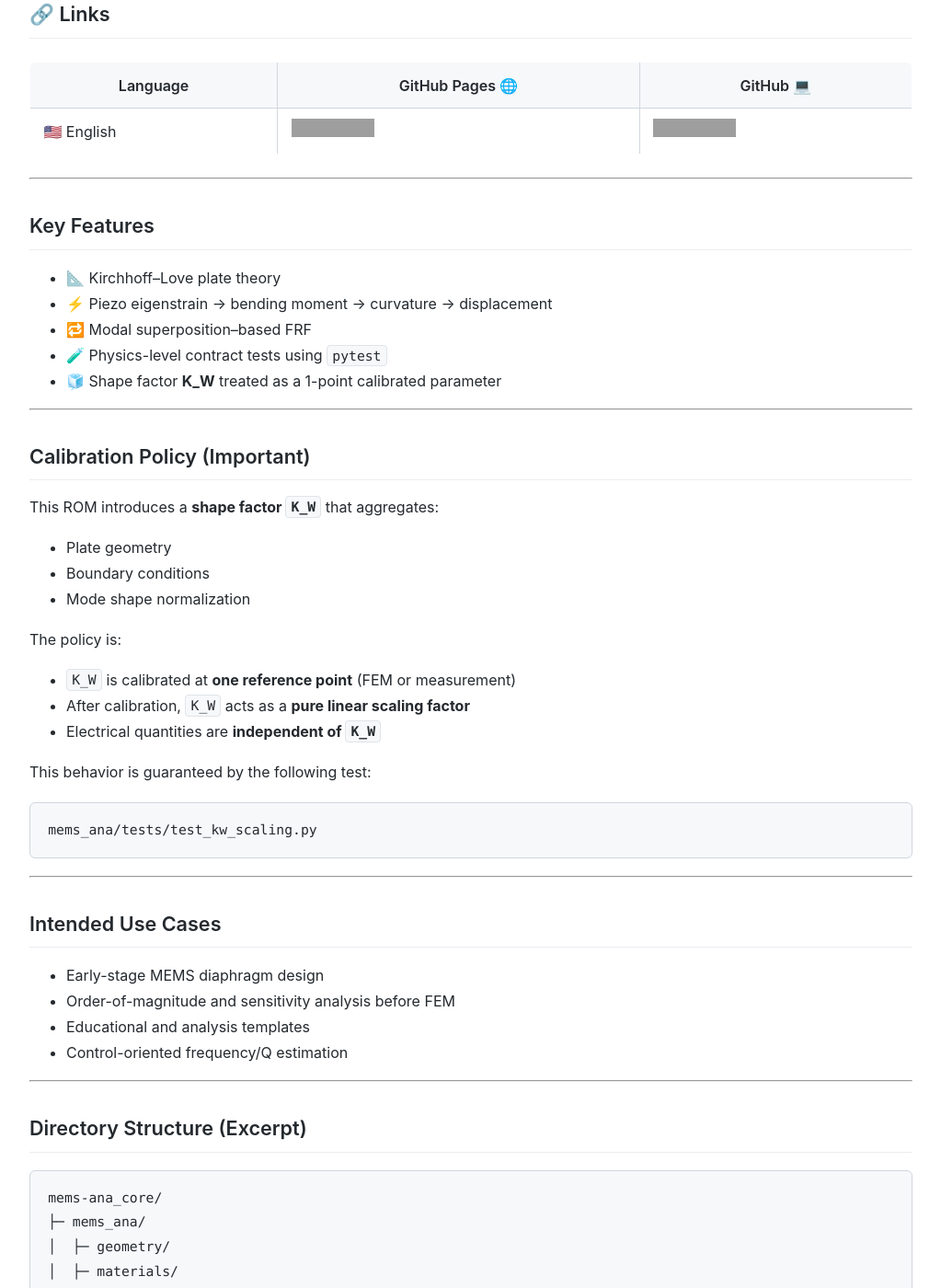
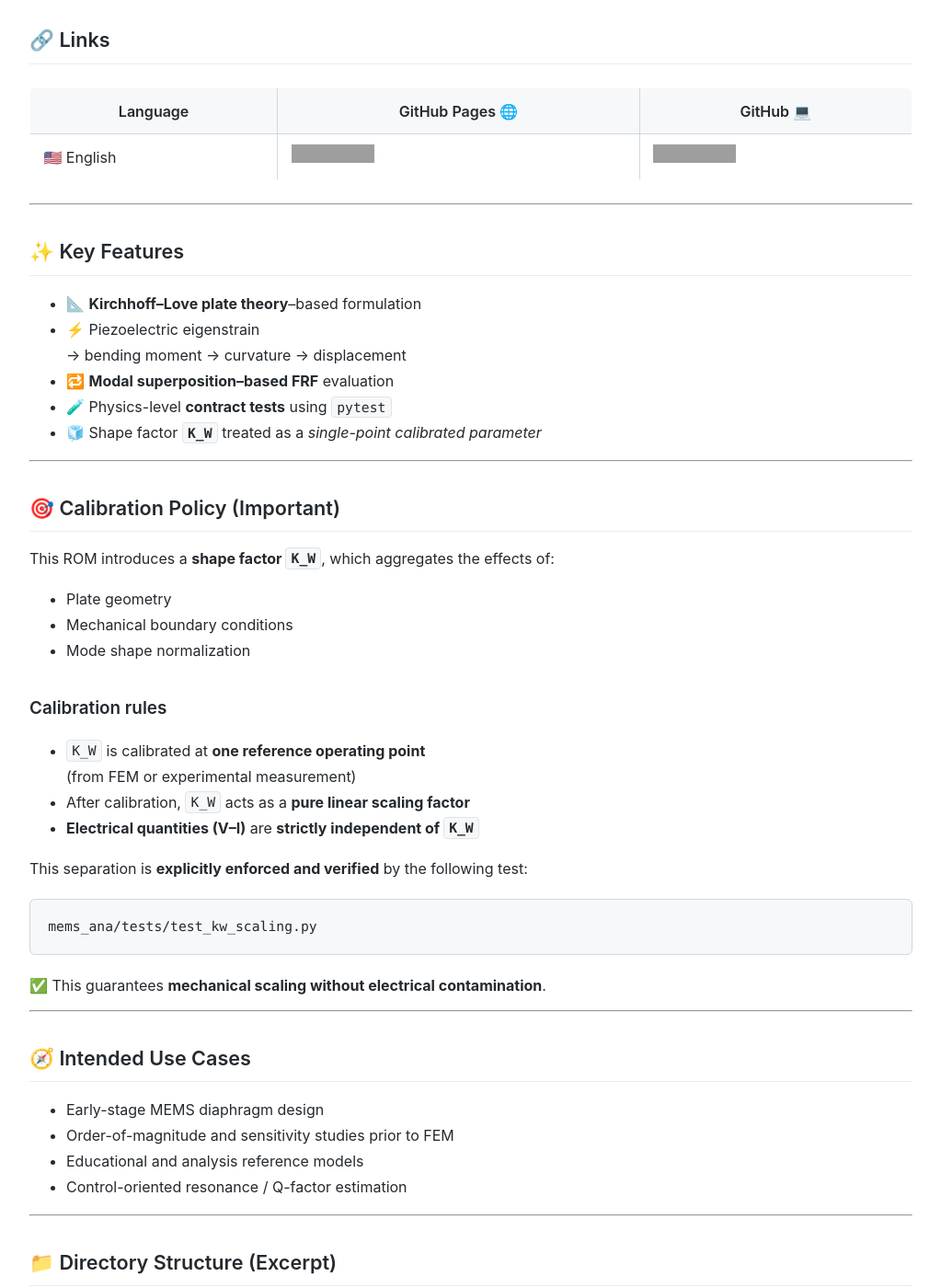
Before and after one commit to Samizo-AITL/mems-ana, a Jekyll site: the page built from mems-ana_core/index.md, in a window 1280 px wide and 1400 px high, scrolled down 432 px. Shown: the whole window at 92% size, without its empty margins (128-1151 px from the left). Built offline with Jekyll 4.4.1, drawn with Linux system fonts in a browser that asks for light colours; some of the changed text lies outside the part shown; grey boxes are pictures that could not be loaded.

Commit message:
Update index.md

````diff
--- a/mems-ana_core/index.md
+++ b/mems-ana_core/index.md
@@ -4,19 +4,20 @@ title: mems-ana_core
 permalink: /mems-ana_core/
 ---
 
-# mems-ana_core
+# 🧠 mems-ana_core
 
 **mems-ana_core** is a calibrated **Reduced Order Model (ROM)** for
-rectangular MEMS diaphragms with Si + PZT unimorph actuation.
+rectangular MEMS diaphragms with **Si + PZT unimorph actuation**.
 
-It is designed for **pre-FEM analysis** and enables consistent evaluation of:
+It is designed explicitly for **pre-FEM analysis**, providing a compact but
+physically consistent framework to evaluate:
 
-- Natural frequencies
-- Frequency response functions (FRF)
-- Center displacement
-- Electrical terminal behavior (V–I)
+- 🟦 Natural frequencies
+- 📈 Frequency response functions (FRF)
+- 📍 Center displacement
+- ⚡ Electrical terminal behavior (V–I)
 
-within a single, physically consistent framework.
+—all within a **single, unified electromechanical model**.
 
 ---
 
@@ -28,48 +29,52 @@ within a single, physically consistent framework.
 
 ---
 
-## Key Features
+## ✨ Key Features
 
-- 📐 Kirchhoff–Love plate theory
-- ⚡ Piezo eigenstrain → bending moment → curvature → displacement
-- 🔁 Modal superposition–based FRF
-- 🧪 Physics-level contract tests using `pytest`
-- 🧊 Shape factor **K_W** treated as a 1-point calibrated parameter
+- 📐 **Kirchhoff–Love plate theory**–based formulation
+- ⚡ Piezoelectric eigenstrain
+  → bending moment → curvature → displacement
+- 🔁 **Modal superposition–based FRF** evaluation
+- 🧪 Physics-level **contract tests** using `pytest`
+- 🧊 Shape factor **`K_W`** treated as a *single-point calibrated parameter*
 
 ---
 
-## Calibration Policy (Important)
+## 🎯 Calibration Policy (Important)
 
-This ROM introduces a **shape factor `K_W`** that aggregates:
+This ROM introduces a **shape factor `K_W`**, which aggregates the effects of:
 
 - Plate geometry
-- Boundary conditions
+- Mechanical boundary conditions
 - Mode shape normalization
 
-The policy is:
+### Calibration rules
 
-- `K_W` is calibrated at **one reference point** (FEM or measurement)
+- `K_W` is calibrated at **one reference operating point**
+  (from FEM or experimental measurement)
 - After calibration, `K_W` acts as a **pure linear scaling factor**
-- Electrical quantities are **independent of `K_W`**
+- **Electrical quantities (V–I)** are **strictly independent of `K_W`**
 
-This behavior is guaranteed by the following test:
+This separation is **explicitly enforced and verified** by the following test:
 
 ```text
 mems_ana/tests/test_kw_scaling.py
 ```
 
----
-
-## Intended Use Cases
-
-- Early-stage MEMS diaphragm design
-- Order-of-magnitude and sensitivity analysis before FEM
-- Educational and analysis templates
-- Control-oriented frequency/Q estimation
+✅ This guarantees **mechanical scaling without electrical contamination**.
 
 ---
 
-## Directory Structure (Excerpt)
+## 🧭 Intended Use Cases
+
+- Early-stage MEMS diaphragm design
+- Order-of-magnitude and sensitivity studies prior to FEM
+- Educational and analysis reference models
+- Control-oriented resonance / Q-factor estimation
+
+---
+
+## 📁 Directory Structure (Excerpt)
 
 ```text
 mems-ana_core/
````
Also changed, not shown: other parts of mems-ana_core/index.md (+3 -3 lines).
